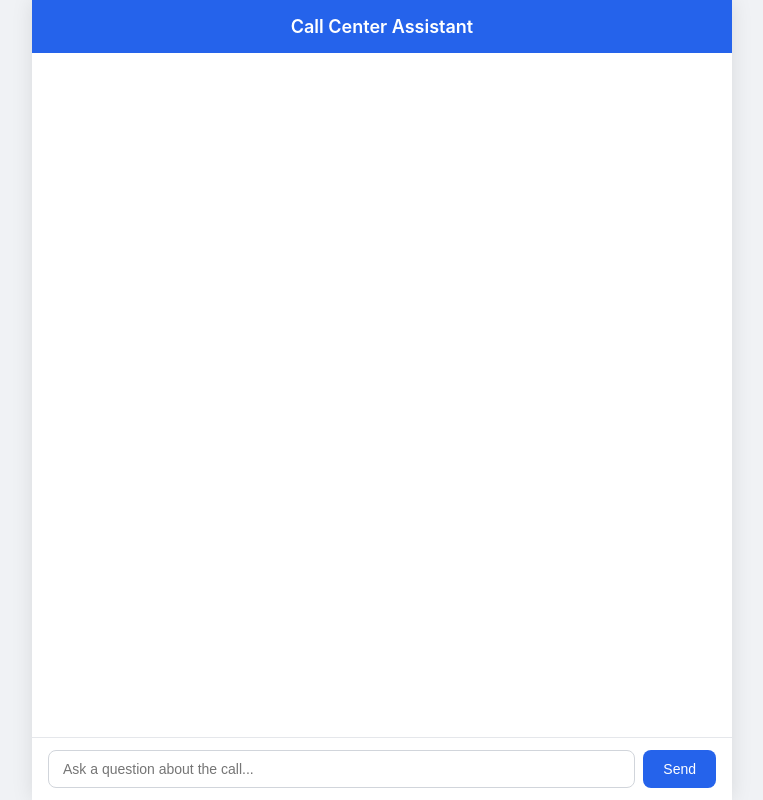
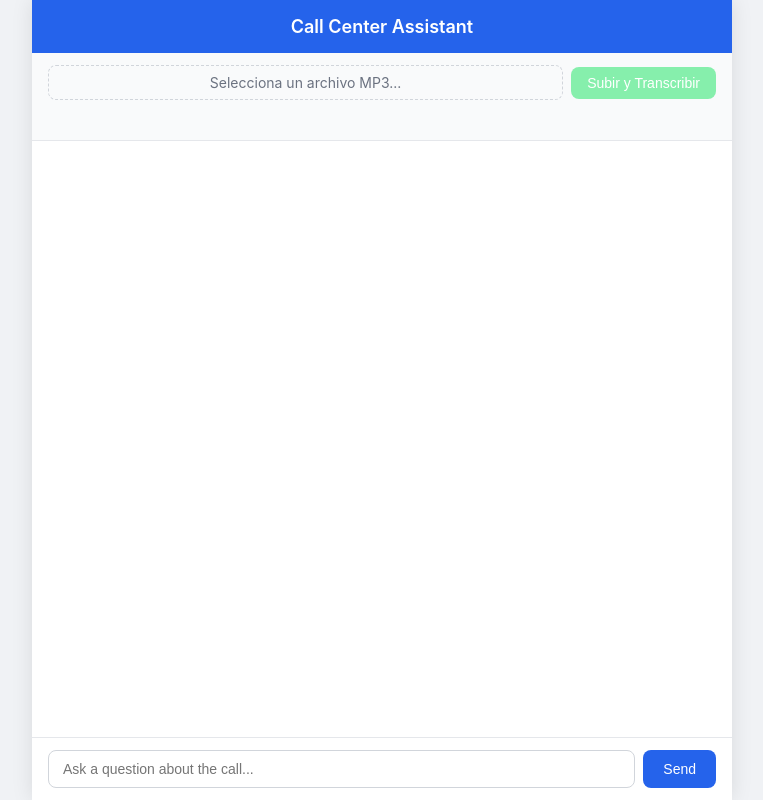
Before and after one commit to Azielq/ProyectoIA, a Flask app: page / in a window 1280 px wide. Shown: the whole page, without its empty margins (258-1021 px from the left). Run offline with Flask 3, Linux system fonts and the light colour scheme.

Commit message:
Add audio upload and transcription functionality
- Updated .gitignore to include uploads directory.
- Enhanced app.py to handle audio file uploads, set maximum file size, and manage transcription.
- Modified LoadAudio.py to support dynamic audio source input for transcription.
- Implemented JavaScript for file selection and upload status feedback in the frontend.
- Added CSS styles for the upload section and status messages in the UI.
- Updated index.html to include file upload interface.

```diff
--- a/app.py
+++ b/app.py
@@ -2,13 +2,19 @@ import os
 from flask import Flask, render_template, request, jsonify
 from openai import OpenAI
 from dotenv import load_dotenv
+from LoadAudio import transcribe_audio
 
 load_dotenv()
 
 app = Flask(__name__)
+app.config["MAX_CONTENT_LENGTH"] = 50 * 1024 * 1024  # 50 MB
+
 client = OpenAI(api_key=os.getenv("OPENAI_API_KEY"))
 
 TRANSCRIPTION_FILE = "call.txt"
+UPLOAD_FOLDER = os.path.join(os.path.dirname(__file__), "uploads")
+os.makedirs(UPLOAD_FOLDER, exist_ok=True)
+
 SYSTEM_PROMPT = (
     "You are a call center analysis assistant. You are given the transcription of a "
     "customer service phone call. Answer the user's questions about the call accurately "
@@ -37,7 +43,7 @@ def ask():
 
     transcription = load_transcription()
     if not transcription:
-        return jsonify({"answer": "No transcription found. Run LoadAudio.py first."}), 404
+        return jsonify({"answer": "No transcription found. Upload an audio file first."}), 404
 
     response = client.chat.completions.create(
         model="gpt-4o",
@@ -59,5 +65,39 @@ def ask():
     return jsonify({"answer": answer})
 
 
+@app.route("/upload", methods=["POST"])
+def upload():
+    if "file" not in request.files:
+        return jsonify({"error": "No file provided."}), 400
+
+    file = request.files["file"]
+
+    if file.filename == "":
+        return jsonify({"error": "No file selected."}), 400
+
+    if not file.filename.lower().endswith(".mp3"):
+        return jsonify({"error": "Only MP3 files are accepted."}), 400
+
+    try:
+        save_path = os.path.join(UPLOAD_FOLDER, "uploaded_audio.mp3")
+        file.save(save_path)
+
+        transcript = transcribe_audio(save_path, TRANSCRIPTION_FILE)
+
+        os.remove(save_path)
+
+        return jsonify({
+            "message": "Transcription complete.",
+            "transcript_length": len(transcript),
+        })
+    except Exception as e:
+        return jsonify({"error": f"Processing failed: {str(e)}"}), 500
+
+
+@app.errorhandler(413)
+def file_too_large(e):
+    return jsonify({"error": "File is too large. Maximum size is 50 MB."}), 413
+
+
 if __name__ == "__main__":
     app.run(host="localhost", port=8090, debug=True)
--- a/static/script.js
+++ b/static/script.js
@@ -1,3 +1,7 @@
+const fileInput = document.getElementById("audio-file");
+const uploadBtn = document.getElementById("upload-btn");
+const fileNameSpan = document.getElementById("file-name");
+const uploadStatus = document.getElementById("upload-status");
 const messages = document.getElementById("messages");
 const form = document.getElementById("chat-form");
 const input = document.getElementById("question");
@@ -11,6 +15,67 @@ function addBubble(text, className) {
     return div;
 }
 
+// === Upload handling ===
+fileInput.addEventListener("change", () => {
+    if (fileInput.files.length > 0) {
+        fileNameSpan.textContent = fileInput.files[0].name;
+        uploadBtn.disabled = false;
+    } else {
+        fileNameSpan.textContent = "Selecciona un archivo MP3...";
+        uploadBtn.disabled = true;
+    }
+});
+
+uploadBtn.addEventListener("click", async () => {
+    const file = fileInput.files[0];
+    if (!file) return;
+
+    if (!file.name.toLowerCase().endsWith(".mp3")) {
+        uploadStatus.textContent = "Por favor selecciona un archivo MP3.";
+        uploadStatus.className = "upload-status error";
+        return;
+    }
+
+    uploadBtn.disabled = true;
+    fileInput.disabled = true;
+    input.disabled = true;
+    form.querySelector("button").disabled = true;
+
+    uploadStatus.textContent = "Subiendo y transcribiendo... Esto puede tardar un momento para grabaciones largas.";
+    uploadStatus.className = "upload-status processing";
+
+    try {
+        const formData = new FormData();
+        formData.append("file", file);
+
+        const res = await fetch("/upload", {
+            method: "POST",
+            body: formData,
+        });
+
+        const data = await res.json();
+
+        if (res.ok) {
+            uploadStatus.textContent =
+                `Transcripcion completada (${data.transcript_length} caracteres). Ya puedes hacer preguntas sobre la llamada.`;
+            uploadStatus.className = "upload-status success";
+            addBubble("Archivo de audio transcrito exitosamente. Preguntame lo que quieras sobre la llamada.", "assistant");
+        } else {
+            uploadStatus.textContent = data.error || "Error al subir el archivo.";
+            uploadStatus.className = "upload-status error";
+        }
+    } catch (err) {
+        uploadStatus.textContent = "Error de conexion: " + err.message;
+        uploadStatus.className = "upload-status error";
+    } finally {
+        uploadBtn.disabled = false;
+        fileInput.disabled = false;
+        input.disabled = false;
+        form.querySelector("button").disabled = false;
+    }
+});
+
+// === Chat handling ===
 form.addEventListener("submit", async (e) => {
     e.preventDefault();
     const question = input.value.trim();
--- a/static/style.css
+++ b/static/style.css
@@ -33,6 +33,73 @@ header {
 header h1 {
     font-size: 18px;
     font-weight: 600;
+}
+
+.upload-section {
+    display: flex;
+    align-items: center;
+    gap: 8px;
+    padding: 12px 16px;
+    border-bottom: 1px solid #e5e7eb;
+    background: #f9fafb;
+    flex-wrap: wrap;
+}
+
+.upload-label {
+    flex: 1;
+    padding: 8px 14px;
+    border: 1px dashed #d1d5db;
+    border-radius: 8px;
+    font-size: 14px;
+    color: #6b7280;
+    cursor: pointer;
+    text-align: center;
+    min-width: 200px;
+    transition: border-color 0.2s;
+}
+
+.upload-label:hover {
+    border-color: #2563eb;
+    color: #2563eb;
+}
+
+#upload-btn {
+    padding: 8px 16px;
+    background: #16a34a;
+    color: #fff;
+    border: none;
+    border-radius: 8px;
+    font-size: 14px;
+    cursor: pointer;
+    white-space: nowrap;
+}
+
+#upload-btn:hover {
+    background: #15803d;
+}
+
+#upload-btn:disabled {
+    background: #86efac;
+    cursor: not-allowed;
+}
+
+.upload-status {
+    width: 100%;
+    font-size: 13px;
+    padding: 4px 0;
+    min-height: 20px;
+}
+
+.upload-status.processing {
+    color: #2563eb;
+}
+
+.upload-status.success {
+    color: #16a34a;
+}
+
+.upload-status.error {
+    color: #dc2626;
 }
 
 .messages {
--- a/templates/index.html
+++ b/templates/index.html
@@ -11,6 +11,14 @@
         <header>
             <h1>Call Center Assistant</h1>
         </header>
+        <div class="upload-section">
+            <label for="audio-file" class="upload-label">
+                <span id="file-name">Selecciona un archivo MP3...</span>
+                <input type="file" id="audio-file" accept=".mp3,audio/mpeg" hidden>
+            </label>
+            <button id="upload-btn" disabled>Subir y Transcribir</button>
+            <div id="upload-status" class="upload-status"></div>
+        </div>
         <div id="messages" class="messages"></div>
         <form id="chat-form" class="input-bar">
             <input type="text" id="question" placeholder="Ask a question about the call..." autocomplete="off" required>
```
Also changed, not shown: LoadAudio.py (+21 -15 lines), 1 other file.
